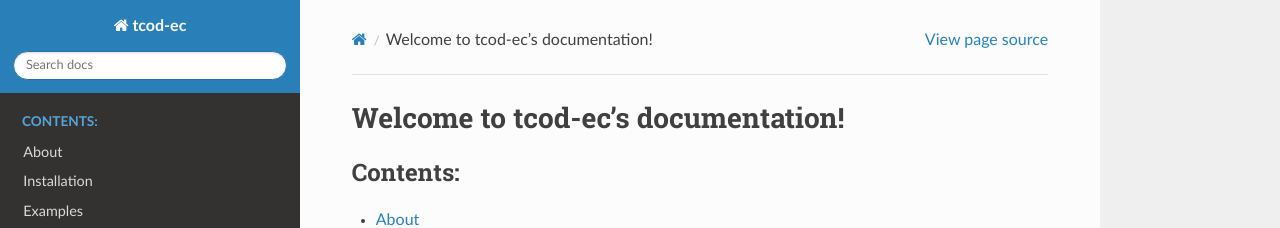
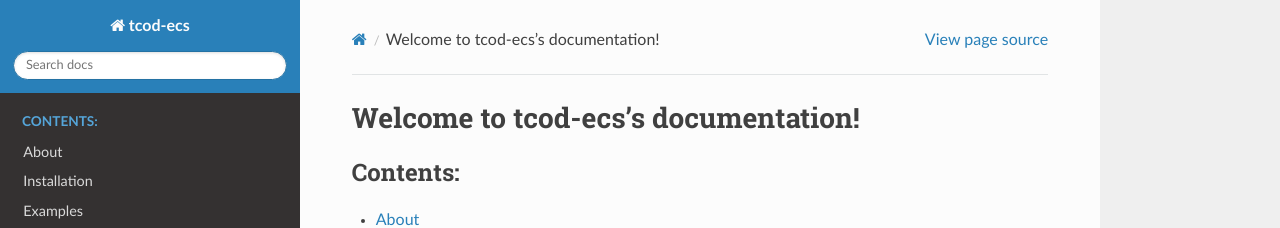
Before and after one commit to HexDecimal/python-tcod-ecs, a Sphinx documentation site: the page built from docs/index.rst, in a window 1280 px wide. Shown: the top 228 px of the page. Built offline with Sphinx 7.4.7 and the Read the Docs theme 2.0.0, drawn with Linux system fonts in a browser that asks for light colours; the version number could not be read and is left out.

Commit message:
Fix project name typo in docs

```diff
--- a/docs/conf.py
+++ b/docs/conf.py
@@ -12,7 +12,7 @@ sys.path.append("..")
 
 from tcod.ecs import __version__  # noqa
 
-project = "tcod-ec"
+project = "tcod-ecs"
 copyright = "2023, Kyle Benesch"
 author = "Kyle Benesch"
 release = __version__
--- a/docs/index.rst
+++ b/docs/index.rst
@@ -1,4 +1,4 @@
-Welcome to tcod-ec's documentation!
+Welcome to tcod-ecs's documentation!
 =======================================
 
 .. toctree::
```
